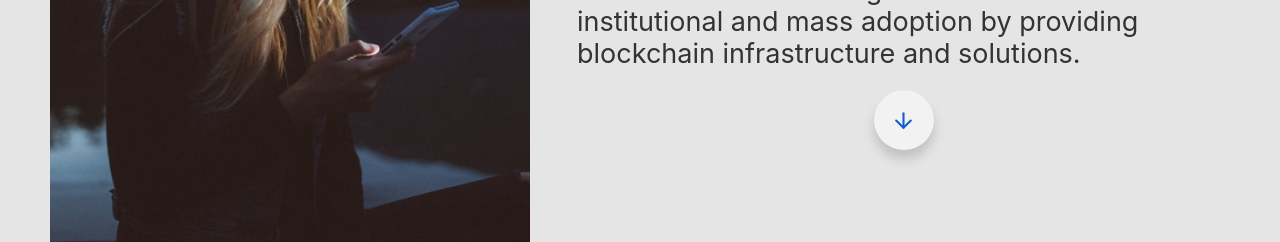
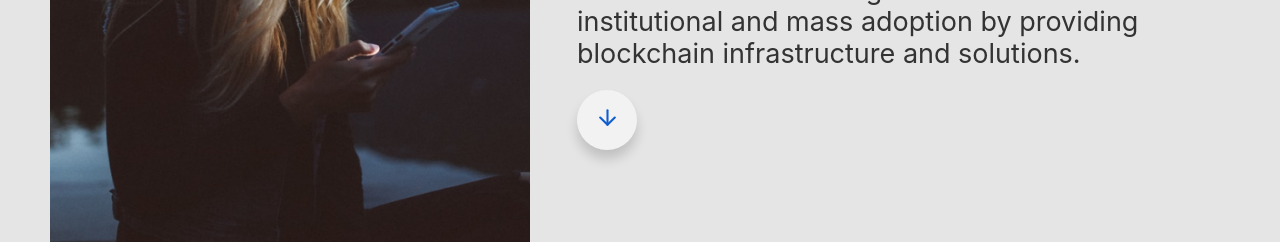
Before and after one commit to Vefi-Ecosystem/ecosystem-website, a Next.js app: page / in a window 1280 px wide. Shown: the part 2416-2658 px from the top of the page. Built offline with nearby package versions, Linux system fonts and the light colour scheme.

Commit message:
added props to scroll component

```diff
--- a/components/Scroll.tsx
+++ b/components/Scroll.tsx
@@ -1,12 +1,14 @@
 import React from 'react'
 import styled from 'styled-components'
 import { FiArrowDown } from 'react-icons/fi'
+import { CustomComponentProps } from './props';
 
-const Container = styled.div`
-padding:20px 0 ;
+
+const Container = styled.div<CustomComponentProps>`
+    padding:20px 0 ;
     display: flex;
     align-items:center ;
-    justify-content:center ;
+    justify-content:${(props) => props.justifyContent || "center"};
     cursor: pointer;
 
 div{
@@ -16,19 +18,21 @@ div{
     width: 60px;
 height: 60px;
 border-radius: 50%;
-background: #F2F2F2;
-box-shadow: 0px 9px 12px rgba(0, 0, 0, 0.16);
+background: ${(props:any) => props.theme.jumpArrowbgColor};
+box-shadow: ${(props:any) => props.theme.jumpArrowShadow};
 font-size:25px ;
 color:rgba(16, 93, 207, 1) ;
 /* transform: rotate(-90deg) */
 }
 `
 
-function Scroll() {
+function Scroll(props:any & CustomComponentProps) {
   return (
-    <Container>
+    <Container justifyContent={props.justifyContent}>
     <div>
-        <FiArrowDown/>
+        <a href={props.url}>
+          <FiArrowDown/>
+        </a>
     </div>
 
     </Container>
```
